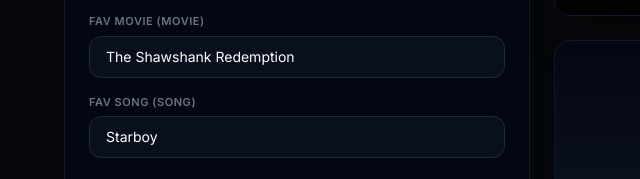
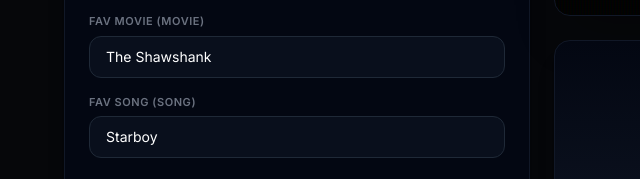
Before and after one commit to the-bishal-t/AURA_CALCULATOR, a plain HTML site: page index.html in a window 1280 px wide. Both pictures are taken after a click on the button "👑 (VIP)". Shown: the part 366-545 px from the top of the page, 0-640 px from the left. Drawn offline with nearby package versions, Linux system fonts and the light colour scheme.

Commit message:
Update index.html

```diff
--- a/index.html
+++ b/index.html
@@ -222,7 +222,7 @@
         presetBishalBtn.addEventListener('click', () => {
             inputName.value = "Bishal";
             inputAge.value = "21";
-            inputMovie.value = "The Shawshank Redemption";
+            inputMovie.value = "The Shawshank";
             inputSong.value = "Starboy";
             addTerminalLine('👑 VIP Vibe Preset Loaded: Name="Bishal"', 'text-yellow-400 font-bold');
             playTone(600, 'sine', 0.15);
```
